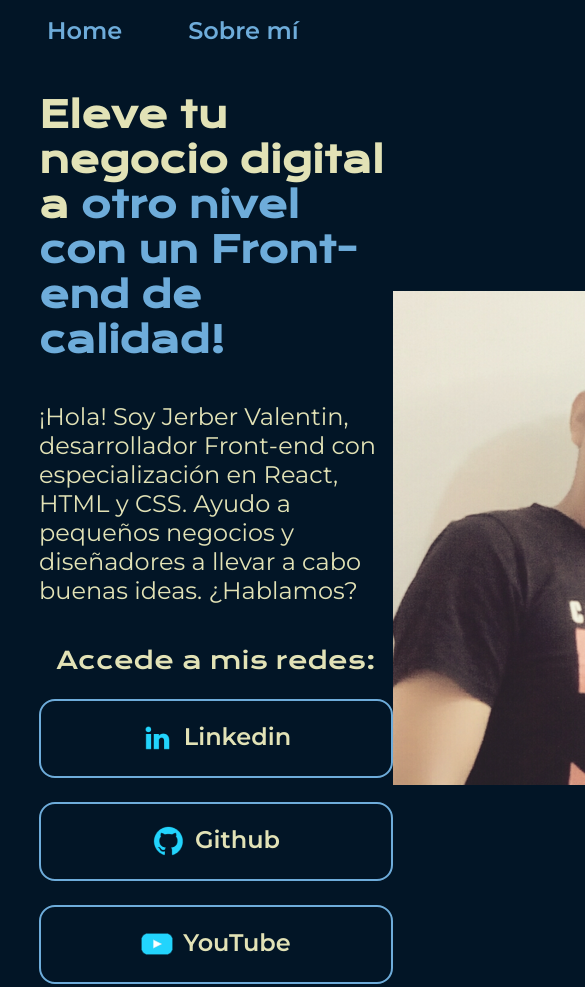
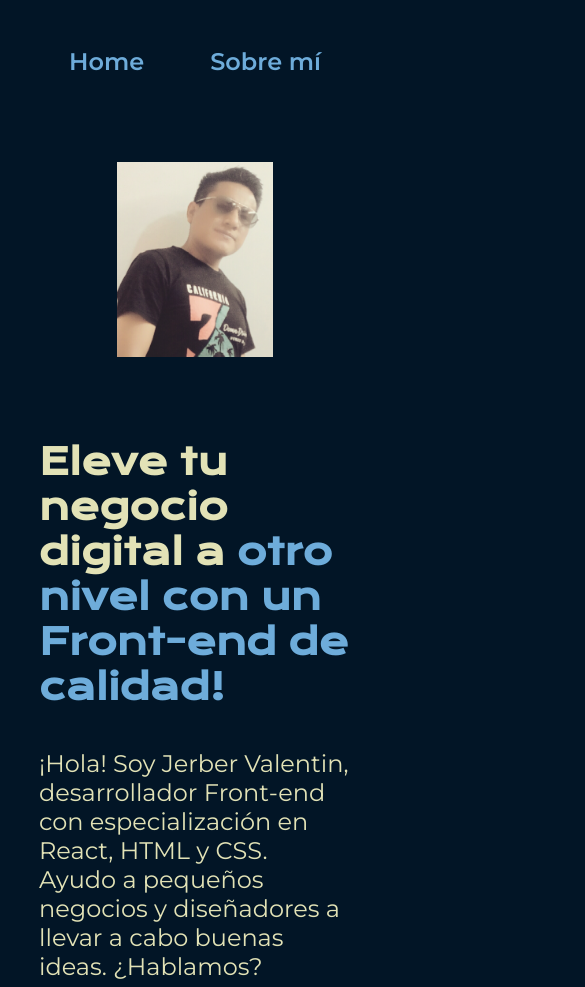
Before and after one commit to lvalentinl/Ejercitando-html-1, a plain HTML site: page index.html in a window 390 px wide. Shown: the top 987 px of the page, 585 px wide, since content can reach past the window. Drawn offline with nearby package versions, Linux system fonts and the light colour scheme.

Commit message:
finalizado

```diff
--- a/index.html
+++ b/index.html
@@ -28,7 +28,7 @@
                 <a class="presentacion-enlaces" href="https://www.youtube.com/@yoaprendomatematicas"> <img src="./assets/youtube.png" alt="logo de youtube"> YouTube</a>
             </div>
         </section>
-        <img src="./assets/vale.png" alt="chico viendo de costado">
+        <img class="imagen-presentacion" src="./assets/vale.png" alt="chico viendo de costado">
     </main>
     <footer class="footer-descripcion">
         <p>Desarrollado por J. Valentin</p>
--- a/styles/style.css
+++ b/styles/style.css
@@ -8,6 +8,9 @@
 
     --fuente-montserrat: 'Montserrat', serif;
     --fuente-krona-one: 'krona One', sans-serif;
+
+    --font-size-24px: 1.5rem; /*1 rem = 16px*/
+    --font-size-36px: 2.25rem;
 }
 
 *{ /*para cambios en todo el proyecto*/
@@ -34,7 +37,7 @@ body{
 
 .header-link-a{
     font-family: var(--fuente-montserrat);
-    font-size: 24px;
+    font-size: var(--font-size-24px);
     font-weight: 600;
     color: var(--color-terciario);
     text-decoration: none;
@@ -54,23 +57,24 @@ a {
     display: flex;
     align-items: center;
     margin: 10%; /*para poner margen izq der*/
-    justify-content: space-evenly; /*para justificar*/
+    justify-content: space-between; /*para justificar*/
+    gap: 82px;
 }
 
 .presentacion-contenido{
-    width: 615px;
+    width: 50%;
     display: flex; /*base para alinearlo y dar espaciado - osea un contendeor flex*/
     flex-direction: column; /*cambiar la direccion del flex*/
     gap: 40px; /*para dar espeaciado entre los elemenetos*/
 }
 
 .presentacion-h1-titulo{
-    font-size: 36px;
+    font-size: var(--font-size-36px);
     font-family: var(--fuente-krona-one);
 }
 
 .presentacion-parrafo{
-    font-size: 24px;
+    font-size: var(--font-size-24px);
     font-family: var(--fuente-montserrat);
 }
 
@@ -84,17 +88,17 @@ a {
 
 .presentacion-enlaces-subtitulo{
     font-family: var(--fuente-krona-one);
-    font-size: 24px;
+    font-size: var(--font-size-24px);
     font-weight: 400;
 }
 
 .presentacion-enlaces{ /*estilizando botones*/
-    width: 350px;
+    width: 50%;
     /*text-align: center;*/
     padding: 21.5px 0;
     border-radius: 16px;
     font-family: var(--fuente-montserrat);
-    font-size: 24px;
+    font-size: var(--font-size-24px);
     font-weight: 600; /*peso de la fuente*/
     text-decoration: none; /*quitar el subrayado*/
     color: var(--color-secundario);
@@ -108,12 +112,36 @@ a {
     background-color: var(--color-hover); /*usamos hover despues de la clase para pasar cursor y cambiar de color*/
 }
 
+.imagen-presentacion{
+    width: 50%;
+}
+
 .footer-descripcion{
     background-color: var(--color-terciario);
     padding: 24px;
     color: var(--color-primario);
     text-align: center;
     font-family: var(--fuente-montserrat);
-    font-size: 24px;
+    font-size: var(--font-size-24px);
     font-weight: 400;
 }
+/*para cambiar de tamaño o forma */
+/*! aqui ponemos solo lo q nos hace falta para los cambios*/
+@media(max-width:1200px){
+
+    .header-link{
+        padding: 10%; /*top right bottom left*/
+    }
+
+    .header-link-div{
+        justify-content: center;
+    }
+
+    .presentacion-JV{
+        flex-direction: column-reverse;
+    }
+
+    .presentacion-contenido{
+        width: auto; /*para q se adapte automaticamente al tamaño de la caja*/
+    }
+}
```
Also changed, not shown: about.html (+1 -1 lines).
